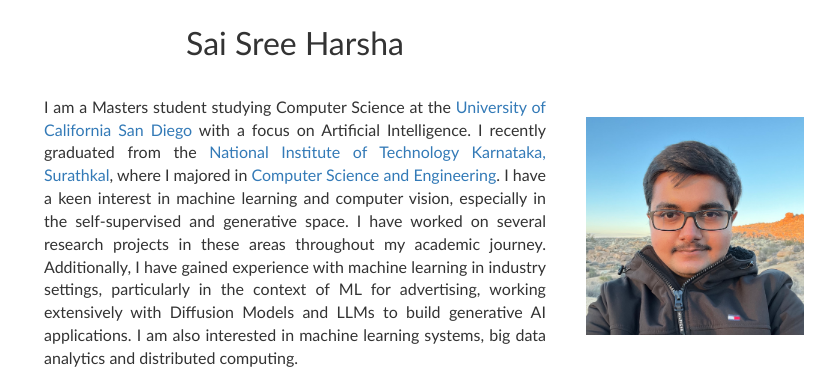
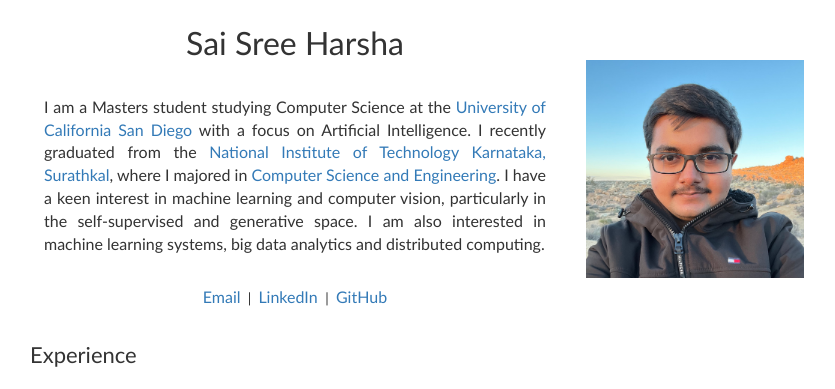
Before and after one commit to sreesai1412/sreesai1412.github.io, a plain HTML site: page index.html in a window 1280 px wide. Shown: the top 389 px of the page, without its empty margins (216-1051 px from the left). Drawn offline with nearby package versions, Linux system fonts and the light colour scheme.

Commit message:
Update index.html

```diff
--- a/index.html
+++ b/index.html
@@ -37,8 +37,7 @@
               <br/>
               <p align="justify"><font size="3">
               I am a Masters student studying Computer Science at the <a href="https://ucsd.edu" target="_blank"><font size="3">University of California San Diego</font></a> with a focus on Artificial Intelligence. I recently graduated from the <a href="https://nitk.ac.in" target="_blank"><font size="3"> National Institute of Technology Karnataka, Surathkal</font></a>, where I majored in <a href="https://cse.nitk.ac.in" target="_blank"><font size="3">Computer Science and Engineering</font></a>.
-              I have a keen interest in machine learning and computer vision, especially in the self-supervised and generative space. I have worked on several research projects in these areas throughout my academic journey.
-              Additionally, I have gained experience with machine learning in industry settings, particularly in the context of ML for advertising, working extensively with Diffusion Models and LLMs to build generative AI applications. I am also interested in machine learning systems, big data analytics and distributed computing.
+              I have a keen interest in machine learning and computer vision, particularly in the self-supervised and generative space. I am also interested in machine learning systems, big data analytics and distributed computing.
               </font></p>
               <br>
               <p style="text-align:center">
```
